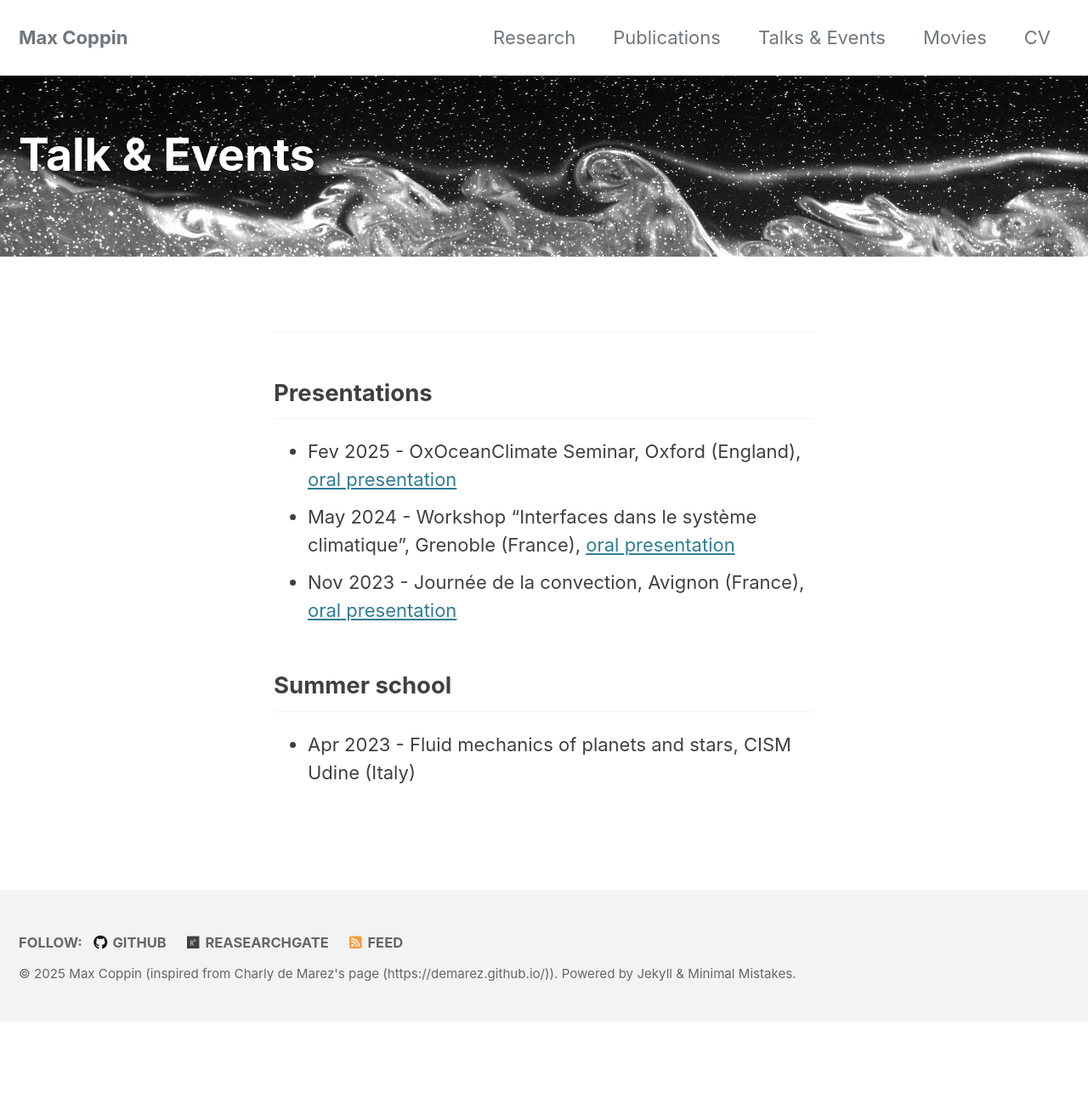
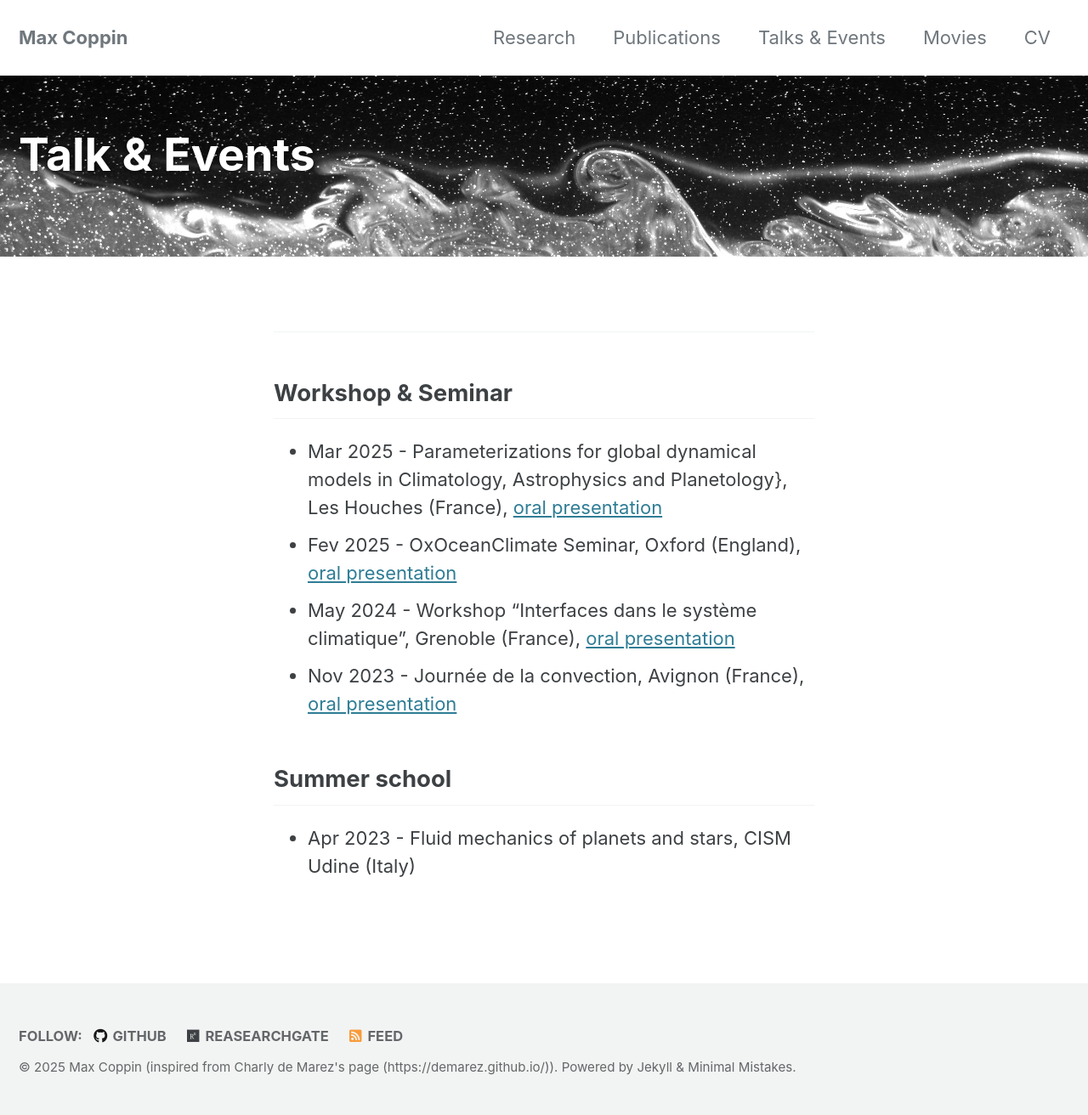
Before and after one commit to Max-Coppin/max-coppin.github.io, a Jekyll site: the page built from _pages/events.md, in a window 1280 px wide. Shown: the whole page at 85% size. Built offline with Jekyll 4.4.1, drawn with Linux system fonts in a browser that asks for light colours; cached includes are drawn as plain includes; before the commit the page ends 1202 px from its top, so only the background shows below that.

Commit message:
Update events.md

```diff
--- a/_pages/events.md
+++ b/_pages/events.md
@@ -11,8 +11,9 @@ header:
 
 ---
 ---
-## Presentations
-- Fev 2025 - OxOceanClimate Seminar, Oxford (England), [oral presentation](/file/GDR_climat_2024.pdf)
+## Workshop & Seminar
+- Mar 2025 - Parameterizations for global dynamical models in Climatology, Astrophysics and Planetology}, Les Houches (France), [oral presentation](/file/25-03-20-Coppin- Houches)
+- Fev 2025 - OxOceanClimate Seminar, Oxford (England), [oral presentation](/file/25-03-20-Coppin- Houches)
 - May 2024 - Workshop "Interfaces dans le système climatique", Grenoble (France), [oral presentation](/file/GDR_climat_2024.pdf)
 - Nov 2023 - Journée de la convection, Avignon (France), [oral presentation](/file/Journee_convection_Observation_convection_Plateform_Coriolis.pdf)
 
```
